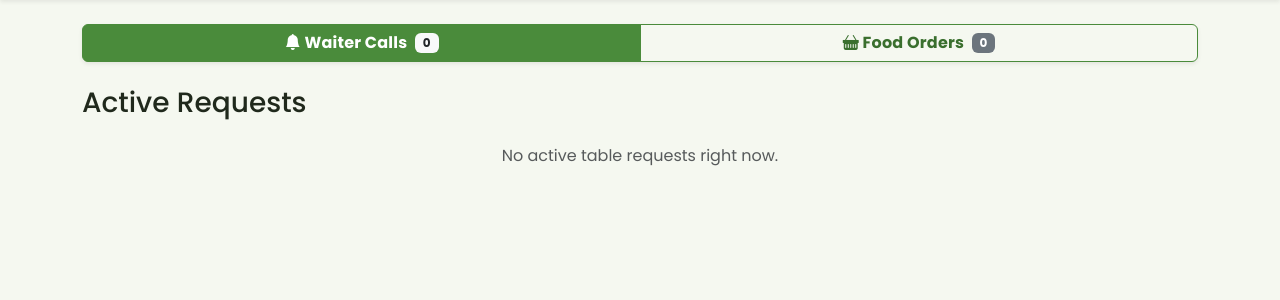
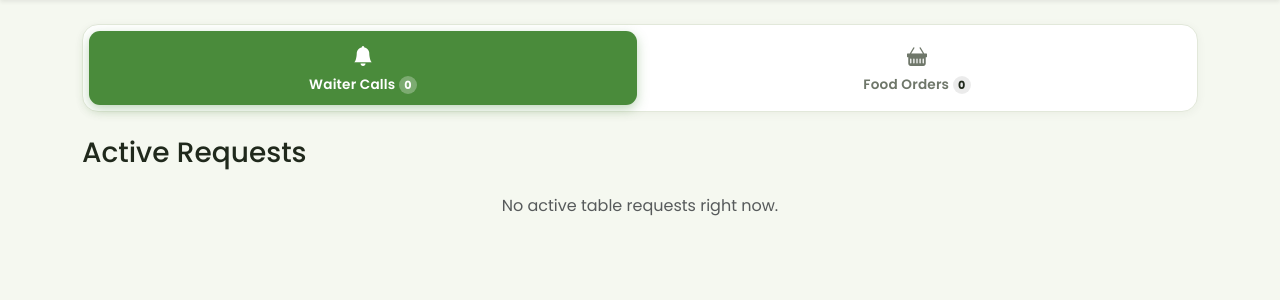
Before and after one commit to Manikanta-Chilaka/waiter-calling-system, a Flask app: page /waiter in a window 1280 px wide. Shown: the part 50-350 px from the top of the page. Run offline with Flask 3, Linux system fonts and the light colour scheme; data that the repository does not hold is empty; some libraries are stand-ins or nearby versions.

Commit message:
Match waiter dashboard nav to the modern segmented style
Replace the waiter tabs' Bootstrap btn-group with the same icon-over-label
segmented control used on the customer page, with adaptive live count pills.

Co-Authored-By: Claude Opus 4.8 (1M context) <noreply@anthropic.com>

```diff
--- a/static/style.css
+++ b/static/style.css
@@ -150,6 +150,20 @@ body {
     box-shadow: 0 4px 12px rgba(74,139,59,0.35);
 }
 .nav-seg-btn.active:hover { color: #fff; background: var(--bb-green); }
+
+/* Live count pill inside a segment (waiter dashboard) */
+.seg-count {
+    display: inline-block;
+    min-width: 18px;
+    padding: 0 5px;
+    border-radius: 9px;
+    font-size: .7rem;
+    font-weight: 700;
+    line-height: 18px;
+    background: rgba(0, 0, 0, .08);
+    color: var(--bb-text);
+}
+.nav-seg-btn.active .seg-count { background: rgba(255, 255, 255, .28); color: #fff; }
 
 /* ---------- Customer: call card ---------- */
 .interactive-card {
--- a/templates/waiter.html
+++ b/templates/waiter.html
@@ -33,15 +33,15 @@
 
     <div class="container">
 
-        <!-- Tab switcher -->
-        <div class="btn-group w-100 mb-4 shadow-sm" role="group">
-            <button type="button" class="btn btn-primary fw-bold tab-btn" data-tab="callsTab">
-                <i class="bi bi-bell-fill"></i> Waiter Calls
-                <span class="badge bg-light text-dark ms-1" id="callsCount">0</span>
+        <!-- Modern segmented navigation -->
+        <div class="nav-segment mb-4" role="tablist">
+            <button type="button" class="nav-seg-btn active tab-btn" data-tab="callsTab">
+                <i class="bi bi-bell-fill"></i>
+                <span>Waiter Calls <span class="seg-count" id="callsCount">0</span></span>
             </button>
-            <button type="button" class="btn btn-outline-primary fw-bold tab-btn" data-tab="ordersTab">
-                <i class="bi bi-basket-fill"></i> Food Orders
-                <span class="badge bg-secondary ms-1" id="ordersCount">0</span>
+            <button type="button" class="nav-seg-btn tab-btn" data-tab="ordersTab">
+                <i class="bi bi-basket-fill"></i>
+                <span>Food Orders <span class="seg-count" id="ordersCount">0</span></span>
             </button>
         </div>
 
```
